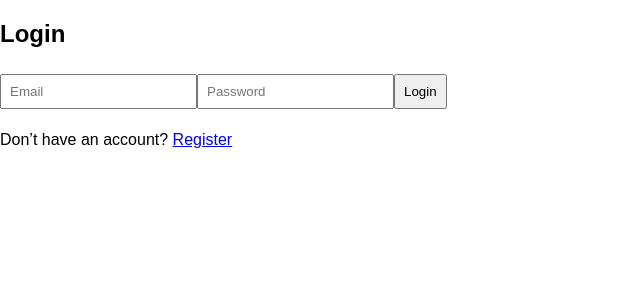
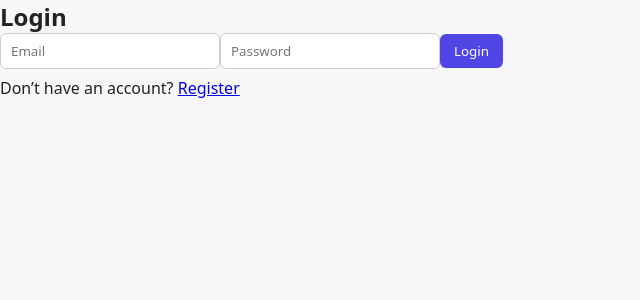
Before and after one commit to hridhka/TravelMint, a React (Vite) app in the folder client/: page /login in a window 1280 px wide. Shown: the top 300 px of the page, without its empty margins (0-640 px from the left). Built offline with nearby package versions, Linux system fonts and the light colour scheme.

Commit message:
style: clean UI polish

```diff
--- a/client/src/components/Navbar.jsx
+++ b/client/src/components/Navbar.jsx
@@ -9,7 +9,17 @@ function Navbar() {
   };
 
   return (
-    <nav style={{ padding: "10px", borderBottom: "1px solid #ccc" }}>
+    <nav
+      style={{
+        padding: "14px 20px",
+        borderBottom: "1px solid #e0e0e0",
+        background: "#ffffff",
+        display: "flex",
+        justifyContent: "space-between",
+        alignItems: "center",
+      }}
+    >
+      <strong style={{ fontSize: "18px" }}>TravelMint</strong>
       <button onClick={logout}>Logout</button>
     </nav>
   );
--- a/client/src/components/TripCard.jsx
+++ b/client/src/components/TripCard.jsx
@@ -5,19 +5,18 @@ function TripCard({ trip }) {
 
   return (
     <div
-      onClick={() => navigate(`/trip/${trip.id}`)}
+      onClick={() => navigate(`/trips/${trip.id}`)}
       style={{
-        border: "1px solid #ccc",
-        padding: "12px",
-        marginBottom: "10px",
+        padding: "16px",
+        borderRadius: "8px",
+        border: "1px solid #ddd",
+        background: "#fff",
+        marginBottom: "12px",
         cursor: "pointer",
       }}
     >
-      <h3>{trip.title}</h3>
+      <h3 style={{ marginBottom: "6px" }}>{trip.title}</h3>
       <p>Budget: ₹{trip.budget}</p>
-      <p>
-        {trip.start_date} → {trip.end_date}
-      </p>
     </div>
   );
 }
--- a/client/src/index.css
+++ b/client/src/index.css
@@ -1,14 +1,32 @@
-body {
+* {
+  box-sizing: border-box;
   margin: 0;
-  font-family: Arial, sans-serif;
+  padding: 0;
+  font-family: system-ui, -apple-system, BlinkMacSystemFont, "Segoe UI",
+    sans-serif;
 }
 
-input,
-button {
-  padding: 8px;
-  margin: 6px 0;
+body {
+  background-color: #f7f7f9;
+  color: #222;
 }
 
 button {
+  padding: 8px 14px;
+  border-radius: 6px;
+  border: none;
+  background-color: #4f46e5;
+  color: white;
   cursor: pointer;
 }
+
+button:hover {
+  opacity: 0.9;
+}
+
+input {
+  padding: 8px 10px;
+  border-radius: 6px;
+  border: 1px solid #ccc;
+  margin-bottom: 8px;
+}
--- a/client/src/pages/Dashboard.jsx
+++ b/client/src/pages/Dashboard.jsx
@@ -13,31 +13,23 @@ function Dashboard() {
   const [startDate, setStartDate] = useState("");
   const [endDate, setEndDate] = useState("");
 
-  // 🔐 Auth check + initial data load
   useEffect(() => {
     const token = localStorage.getItem("token");
-
     if (!token) {
       navigate("/login");
       return;
     }
-
     fetchTrips();
   }, [navigate]);
 
   const fetchTrips = async () => {
-    try {
     const res = await api.get("/trips");
     setTrips(res.data);
-    } catch (err) {
-      console.error("Failed to fetch trips", err);
-    }
   };
 
   const createTrip = async (e) => {
     e.preventDefault();
 
-    try {
     await api.post("/trips", {
       title,
       budget,
@@ -51,19 +43,30 @@ function Dashboard() {
     setEndDate("");
 
     fetchTrips();
-    } catch (err) {
-      console.error("Failed to create trip", err);
-    }
   };
 
   return (
     <>
       <Navbar />
 
-      <div style={{ padding: "20px" }}>
-        <h2>Your Trips</h2>
+      <div
+        style={{
+          padding: "24px",
+          maxWidth: "800px",
+          margin: "0 auto",
+        }}
+      >
+        <h2 style={{ marginBottom: "16px" }}>Your Trips</h2>
 
-        <form onSubmit={createTrip}>
+        <form
+          onSubmit={createTrip}
+          style={{
+            display: "flex",
+            flexDirection: "column",
+            gap: "10px",
+            marginBottom: "24px",
+          }}
+        >
           <input
             placeholder="Trip title"
             value={title}
@@ -96,15 +99,11 @@ function Dashboard() {
           <button>Create Trip</button>
         </form>
 
-        <div style={{ marginTop: "20px" }}>
         {trips.length === 0 ? (
           <p>No trips yet</p>
         ) : (
-            trips.map((trip) => (
-              <TripCard key={trip.id} trip={trip} />
-            ))
+          trips.map((trip) => <TripCard key={trip.id} trip={trip} />)
         )}
-        </div>
       </div>
     </>
   );
```
Lines whose indentation alone changed are shown as unchanged.
